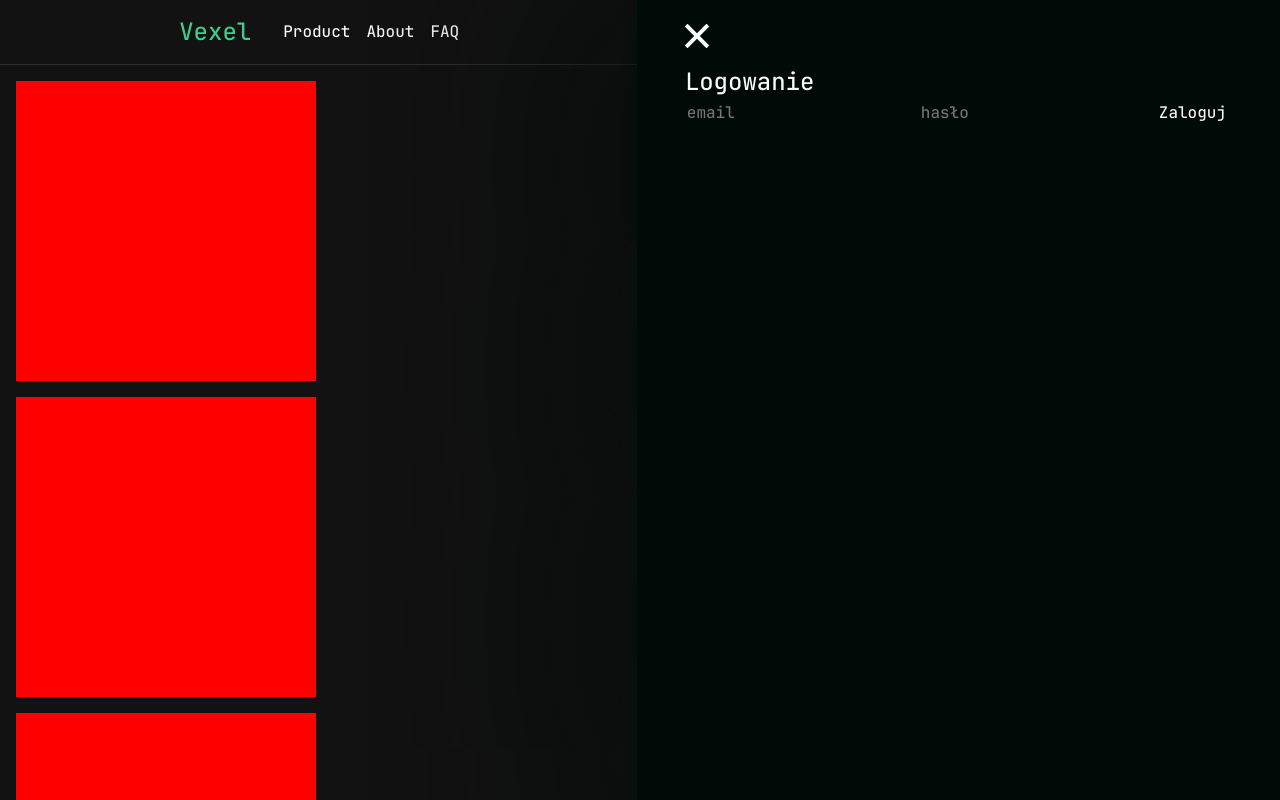
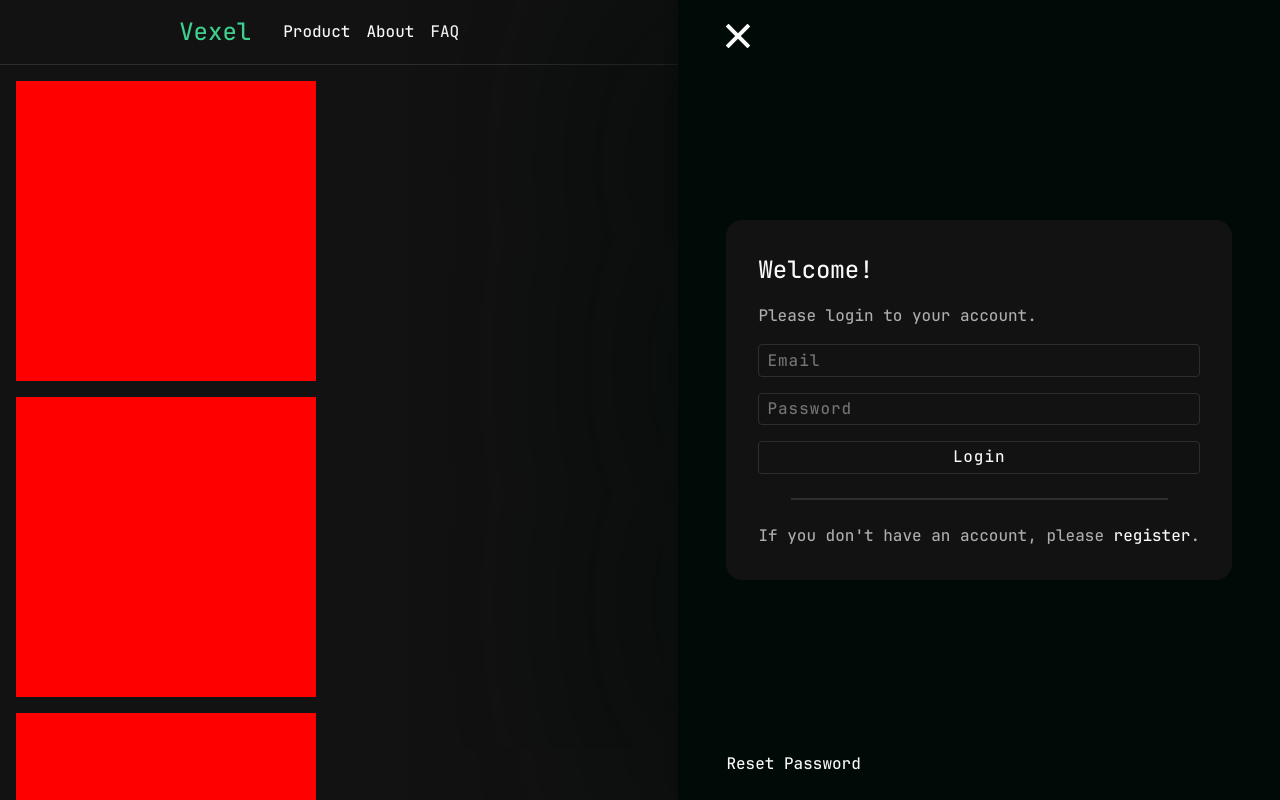
Before and after one commit to Konefka/Vexel, a React (Vite) app in the folder Vexel-frontend/: page / in a window 1280 px wide. Both pictures are taken after a click on the button "Login". Shown: the top 800 px of the page. Built offline with nearby package versions, Linux system fonts and the light colour scheme.

Commit message:
Add login + register change in cover, secondary-fg, & where needed. Change .linked-text

```diff
--- a/Vexel-frontend/src/App.jsx
+++ b/Vexel-frontend/src/App.jsx
@@ -1,7 +1,5 @@
 import Header from "./components/header/header.jsx";
 import Box from "./components/test-box.jsx"
-import Register from "./features/auth/Register.jsx";
-import Login from "./features/auth/Login.jsx";
 
 
 function App() {
@@ -12,8 +10,6 @@ function App() {
       <Box/>
       <Box/>
       <Box/>
-      {/* <Register/> */}
-      {/* <Login/> */}
     </>
   );
 }
--- a/Vexel-frontend/src/assets/styles/colors.scss
+++ b/Vexel-frontend/src/assets/styles/colors.scss
@@ -9,5 +9,6 @@
 
   --bg: hsl(0, 0%, 7.1%);
   --fg: hsl(0, 0%, 98%);
+  --secondary-fg: hsl(0, 0%, 68%);
   --border: hsl(0, 0%, 18%);
 }
--- a/Vexel-frontend/src/assets/styles/global.scss
+++ b/Vexel-frontend/src/assets/styles/global.scss
@@ -1,31 +1,31 @@
 * {
-  font-family: var(--font-main), Helvetica;
+  font-family: var(--font-main), monospace;
   color: var(--fg);
   line-height: 1.5;
 
   text-decoration: none;
   list-style: none;
 
-  /* Firefox */
+  // Firefox
   scrollbar-color: var(--fg) var(--bg);
   scrollbar-width: thin;
 
-  /* Chrome, Edge, Safari */
-  ::-webkit-scrollbar {
+  // Chrome, Edge, Safari
+  &::-webkit-scrollbar {
     width: 12px;
   }
 
-  ::-webkit-scrollbar-track {
+  &::-webkit-scrollbar-track {
     background: var(--bg);
   }
 
-  ::-webkit-scrollbar-thumb {
+  &::-webkit-scrollbar-thumb {
     background-color: var(--fg);
     border-radius: .5rem;
     border: 3px solid var(--bg);
   }
 
-  ::before, ::after {
+  &::before, &::after {
     box-sizing: inherit;
   }
 }
@@ -59,18 +59,18 @@ img, .image {
 }
 
 .linked-text {
-  color: var(--highlight);
-  text-decoration: underline;
   white-space: nowrap;
-  transition: var(--transition) 0.2s;
+  overflow: hidden;
+  width: fit-content;
+  @extend .cursor-pointer;
 
-  :hover {
+  &:hover {
     text-decoration: underline;
   }
 }
 
 hr {
-  margin-block: 5px;
+  width: 85%;
   border: 1px solid var(--border);
 }
 
@@ -78,7 +78,7 @@ input, button {
   border: none;
   background: none;
   outline: none;
-  appearance: none; /* Safari */
+  appearance: none; // Safari
 }
 
 input, button, textarea, select {
--- a/Vexel-frontend/src/components/Header/header.jsx
+++ b/Vexel-frontend/src/components/Header/header.jsx
@@ -4,9 +4,13 @@ import Cover from "../cover/cover.jsx";
 import styles from "./header.module.scss";
 import githubIcon from "/src/assets/svg/github-mark-white.svg";
 import Login from "/src/features/auth/Login.jsx";
+import Register from "/src/features/auth/Register.jsx";
 
 export default function Header() {
     const [active, setActive] = useState(false);
+    const [card, setCard] = useState(0);
+
+    const cards = [<Login register={() => setCard(1)}/>, <Register login={() => setCard(0)}/>];
 
     return (
         <>
@@ -26,7 +30,7 @@ export default function Header() {
                     </a>
                 </div>
             </header>
-            <Cover active={active} onClose={() => setActive(false)} show={<Login/>}/>
+            <Cover active={active} onClose={() => setActive(false)} show={cards[card]}/>
         </>
     );
 }
--- a/Vexel-frontend/src/components/cover/cover.jsx
+++ b/Vexel-frontend/src/components/cover/cover.jsx
@@ -33,12 +33,11 @@ export default function Cover ({ active = false, onClose, show }) {
         };
     }, [onClose]);
 
-    // <div><h1>Witaj w Cover!</h1><p>Ten panel wysuwa się płynnie po kliknięciu przycisku.</p></div>
-
     return (
         <section ref={coverRef} className={`${styles.cover} ${active ? styles.active : ""}`}>
-            <img src={xSymbol} onClick={onClose} alt="return button" styles="cursor-pointer"/>
-            {show}
+            <img src={xSymbol} onClick={onClose} alt="return button" className="image cursor-pointer"/>
+            {show ? show : <div><h1>Witaj w Cover!</h1><p>Ten panel wysuwa się płynnie po kliknięciu przycisku.</p></div>}
+            <div className="linked-text">Reset Password</div>
         </section>
     );
 }
@@ -46,4 +45,5 @@ export default function Cover ({ active = false, onClose, show }) {
 Cover.propTypes = {
   active: PropTypes.bool,
   onClose: PropTypes.func.isRequired,
+  show: PropTypes.element
 };
--- a/Vexel-frontend/src/components/cover/cover.module.scss
+++ b/Vexel-frontend/src/components/cover/cover.module.scss
@@ -1,13 +1,14 @@
 .cover {
   position: fixed;
   top: 0;
+  bottom: 0;
   right: 0;
-  /* width: 60vw; */
-  height: 100vh;
+  // width: 40vw;
 
   display: flex;
   flex-direction: column;
-  gap: 1rem;
+  justify-content: space-between;
+  gap: 2rem;
 
   background-color: var(--brand-200);
   box-shadow: 0 0 1000px 3vw var(--brand-200);
--- a/Vexel-frontend/src/features/auth/Login.jsx
+++ b/Vexel-frontend/src/features/auth/Login.jsx
@@ -1,7 +1,9 @@
 import { useState } from "react";
 import { login, saveToken } from "/src/api/SignalR.jsx";
 
-export default function Login() {
+import styles from "./auth.module.scss";
+
+export default function Login(functions) {
   const [email, setEmail] = useState("");
   const [password, setPassword] = useState("");
 
@@ -17,11 +19,14 @@ export default function Login() {
   }
 
   return (
-    <div className="login">
-        <h2>Logowanie</h2>
-        <input placeholder="email" value={email} onChange={e => setEmail(e.target.value)}/>
-        <input type="password" placeholder="hasło" value={password} onChange={e => setPassword(e.target.value)}/>
-        <button onClick={handleLogin}>Zaloguj</button>
+    <div className={styles.login}>
+        <h2>Welcome!</h2>
+        <p>Please login to your account.</p>
+        <input placeholder="Email" value={email} onChange={e => setEmail(e.target.value)}/>
+        <input type="password" placeholder="Password" value={password} onChange={e => setPassword(e.target.value)}/>
+        <input type="button" className="cursor-pointer" onClick={handleLogin} value="Login"/>
+        <hr />
+        <p>If you don't have an account, please <span className="linked-text" onClick={functions.register}>register</span>.</p>
     </div>
   );
 }
--- a/Vexel-frontend/src/features/auth/Register.jsx
+++ b/Vexel-frontend/src/features/auth/Register.jsx
@@ -1,7 +1,9 @@
 import { useState } from "react";
 import { register, saveToken } from "/src/api/SignalR.jsx";
 
-export default function Register() {
+import styles from "./auth.module.scss";
+
+export default function Register(functions) {
   const [email, setEmail] = useState("");
   const [password, setPassword] = useState("");
 
@@ -17,12 +19,15 @@ export default function Register() {
   }
 
   return (
-    <div className="register">
-      <h2>Rejestracja</h2>
+    <div className={styles.login}>
+      <h2>Welcome!</h2>
+      <p>Please register to your account.</p>
       {/* <input placeholder="Username" value={username} onChange={e => setUsername(e.target.value)} /> */}
       <input placeholder="Email" value={email} onChange={e => setEmail(e.target.value)} />
       <input type="password" placeholder="Password" value={password} onChange={e => setPassword(e.target.value)} />
-      <button onClick={handleRegister}>Zarejestruj</button>
+      <input type="button" className="cursor-pointer" onClick={handleRegister} value="Register"/>
+      <hr/>
+      <p>If you already have an account, please <span className="linked-text" onClick={functions.login}>login</span>.</p>
     </div>
   );
 }
--- /dev/null
+++ b/Vexel-frontend/src/features/auth/auth.module.scss
@@ -0,0 +1,21 @@
+.login, .register {
+    display: flex;
+    flex-direction: column;
+    gap: 1rem;
+
+    background-color: var(--bg);
+
+    border-radius: 1rem;
+    padding: 2rem;
+
+    input {
+        padding: .2rem .5rem;
+        border: 1px solid var(--border);
+        border-radius: .25rem;
+        letter-spacing: 1px;
+    }
+
+    > p {
+        color: var(--secondary-fg);
+    }
+}
```
